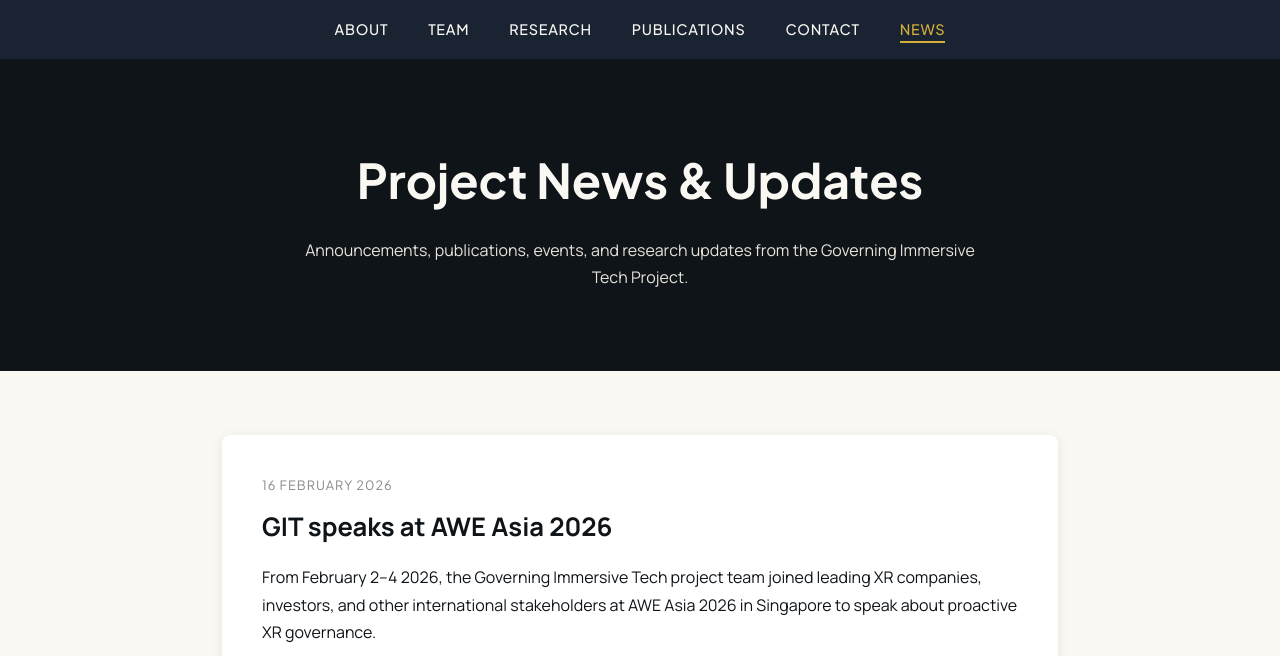
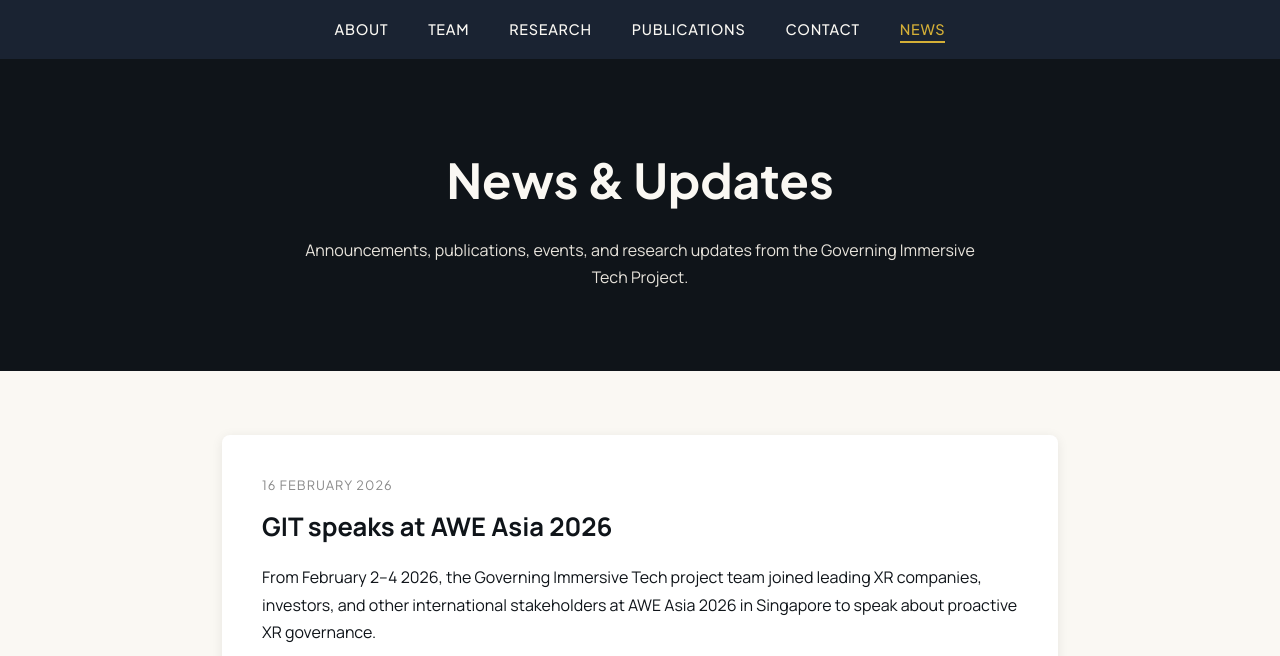
Before and after one commit to JGRAYMECO/PROJECTGIT, a plain HTML site: page news.html in a window 1280 px wide. Shown: the top 656 px of the page. Drawn offline with Linux system fonts and the light colour scheme.

Commit message:
Update news.html

```diff
--- a/news.html
+++ b/news.html
@@ -264,7 +264,7 @@ details[open] summary::after {
     </nav>
 
     <header class="page-header">
-        <h1>Project News & Updates</h1>
+        <h1>News & Updates</h1>
         <p>Announcements, publications, events, and research updates from the Governing Immersive Tech Project.</p>
     </header>
 
```
